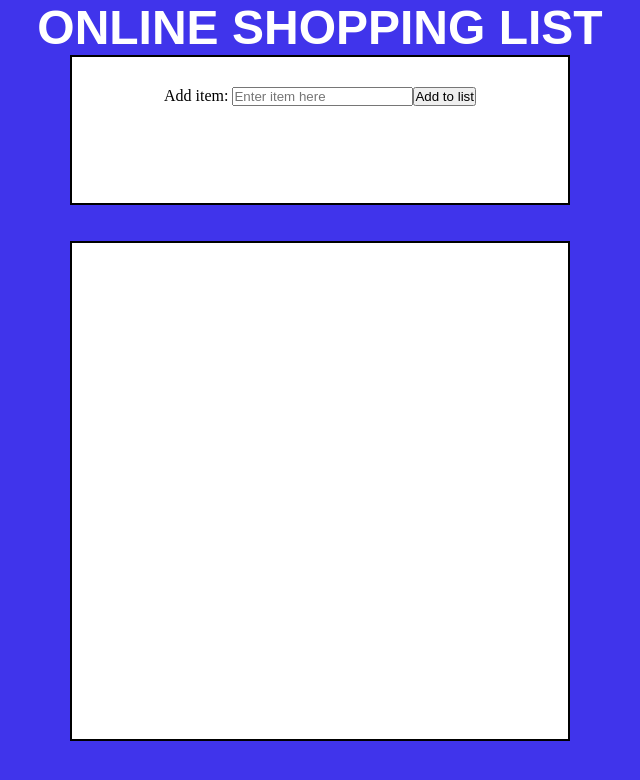
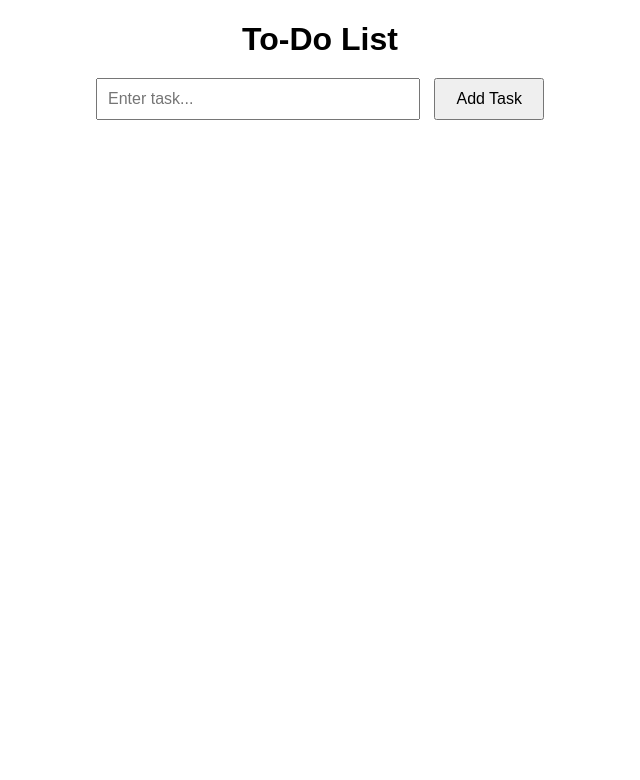
Before and after one commit to ShelbyAshburn/js-shopping-list, a plain HTML site: page index.html in a window 1280 px wide. Shown: the whole page, without its empty margins (320-960 px from the left). Drawn offline with Linux system fonts and the light colour scheme.

Commit message:
AI version

```diff
--- a/index.html
+++ b/index.html
@@ -11,37 +11,15 @@
     <title>Shopping List</title>
 </head>
 <body>
-    <h1 class="heading">ONLINE SHOPPING LIST</h1>
-
-        <div class="container">
-            <div id="entry-form">
-                <form action="scripts.js">
-                    <label for="add-item">Add item:</label>
-                    <input type="text" id="add-item" name="add-item" placeholder="Enter item here"><input id="submit" type="submit" value="Add to list">
-                </form>
-            </div>
-        </div>
-        <br></br>
-        <div id="shopping-list">
-            <div>
-                <ul id="the-list">
-                    <li></li>
-                    <li></li>
-                    <li></li>
-                    <li></li>
-                    <li></li>
-                    <li></li>
-                    <li></li>
-                </ul>
-            </div>
-        </div>
-
-
-
-
-
-
-
+    <div id="app">
+        <h1>To-Do List</h1>
+        <input type="text" id="taskInput" placeholder="Enter task...">
+        <button id="addTaskBtn">Add Task</button>
+        <ul id="taskList">
+            <!-- Tasks will be dynamically added here -->
+        </ul>
+    </div>
+    <script src="script.js"></script>
 </body>
 <footer>
 
--- a/scripts.js
+++ b/scripts.js
@@ -1,2 +1,31 @@
 //12-4-2022
-//Hacked from many sources
+//
+
+function addTask() {
+    const taskInput = document.getElementById("taskInput");
+    const taskText = taskInput.value.trim();
+    taskInput.value = "";
+
+    if (taskText !== "") {
+        const taskList = document.getElementById("taskList");
+        const newTask = document.createElement("li");
+        newTask.innerText = taskText;
+        taskList.appendChild(newTask);
+    }
+}
+
+// Function to remove a task from the list
+function removeTask(event) {
+    const taskList = document.getElementById("taskList");
+    const taskItem = event.target;
+    taskList.removeChild(taskItem);
+}
+
+// Event listeners
+document.getElementById("addTaskBtn").addEventListener("click", addTask);
+document.getElementById("taskList").addEventListener("click", removeTask);
+document.getElementById("taskInput").addEventListener("keypress", function(event) {
+    if (event.key === "Enter") {
+        addTask();
+    }
+});
--- a/styles.css
+++ b/styles.css
@@ -1,58 +1,33 @@
 /**/
-:root{
-    --body-bg: #4034eb;
-    --h-font-color: #fff;
-    --font-color: #222;
-    --font-family: sans-serif;
 
-}
-*,
-*:before,
-*:after{
-    padding: 0;
-    margin: 0;
-    box-sizing: border-box;
+body {
+    font-family: Arial, sans-serif;
+    text-align: center;
 }
 
-body{
-    background-color: var(--body-bg);
+h1 {
+    margin-bottom: 20px;
 }
 
-h1, h2, h3, h4, h5, h6{
-    font-family: var(--font-family);
-    color: var(--h-font-color);
-    font-size: 3rem;
-}
-.heading{
-    text-align: center;
-}
-#submit:hover{
-    transform: scale(1.1);
+input[type="text"] {
+    width: 300px;
+    padding: 10px;
+    font-size: 16px;
+    margin-right: 10px;
 }
 
-.container{
-    background-color: #fff;
-    display: flex;
-    justify-content: center;
-    border: 2px solid rgb(0, 0, 0);
-    margin: 0 auto;
-    padding: 30px;
-    width: 500px;
-    height: 150px;
-}
-#shopping-list{
-    background-color: #fff;
-    display: flex;
-    justify-content: center;
-    top:150px;
-    border: 2px solid rgb(0, 0, 0);
-    margin: 0 auto;
-    padding: 20px;
-    width: 500px;
-    height: 500px;
-
+button {
+    padding: 10px 20px;
+    font-size: 16px;
 }
 
-#the-list{
-    list-style-type: none;
+ul {
+    list-style: none;
+    padding: 0;
 }
+
+li {
+    padding: 10px;
+    margin-bottom: 5px;
+    background-color: #f1f1f1;
+}
```
